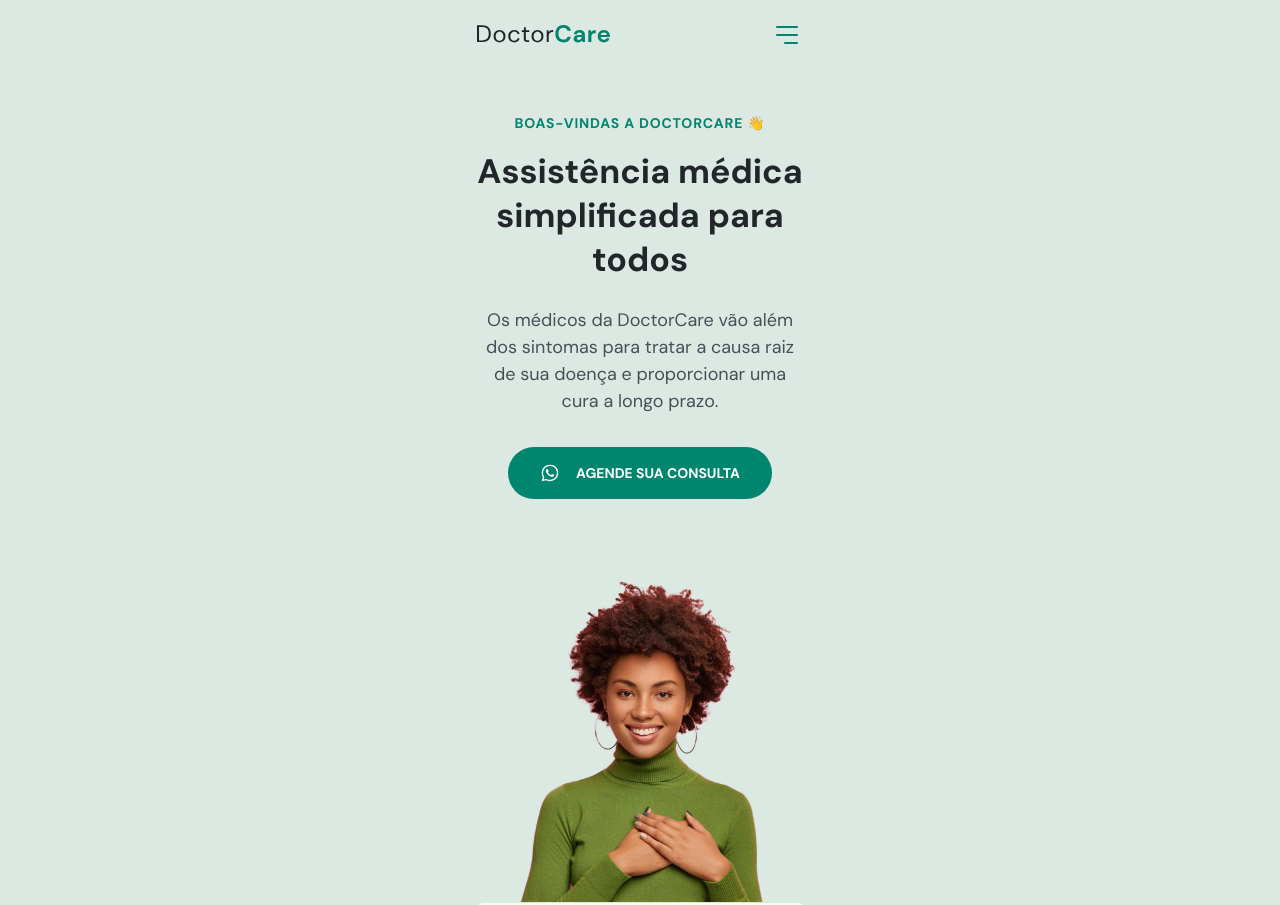
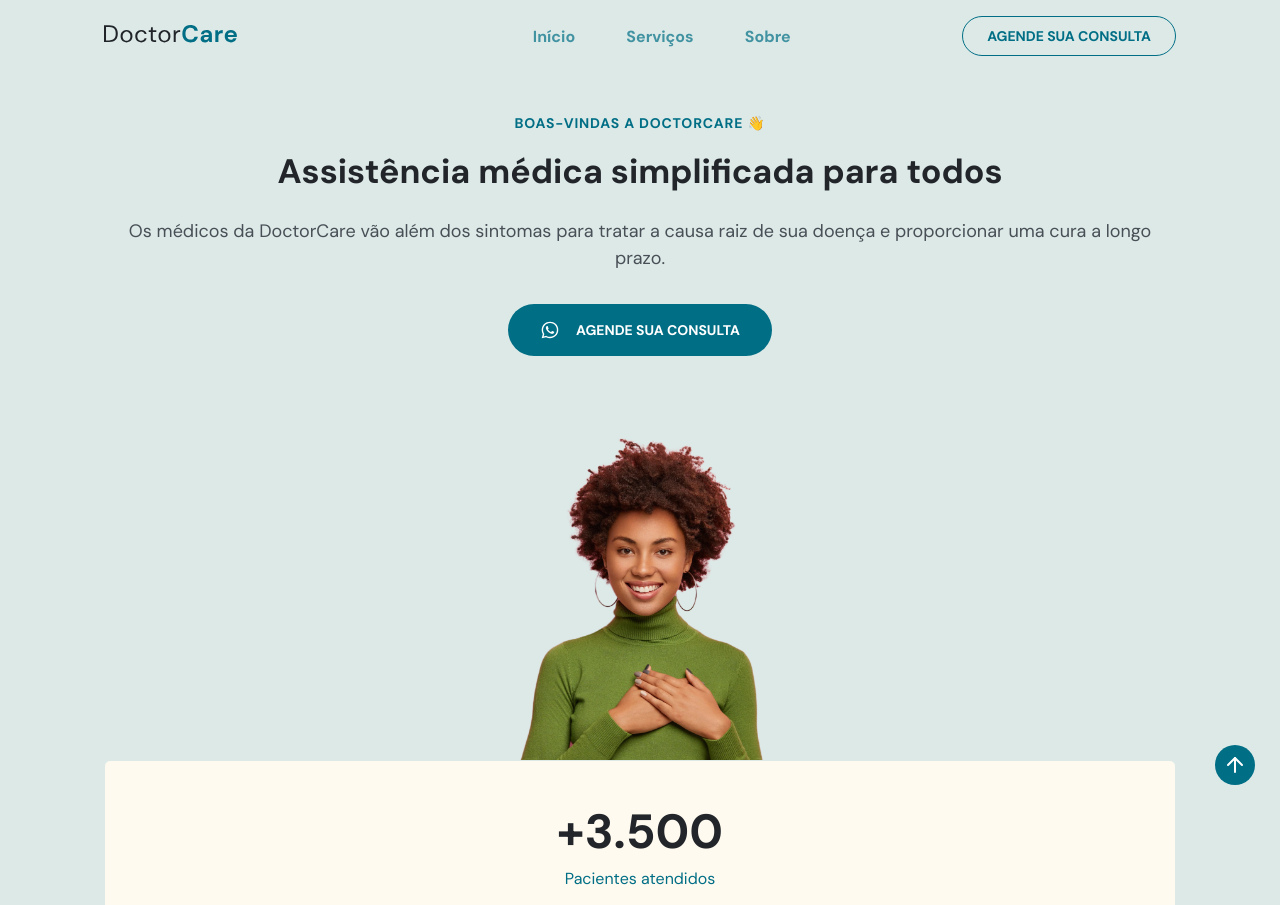
Before and after one commit to Jaque-81/nlw, a plain HTML site: page index.html in a window 1280 px wide. Shown: the top 905 px of the page. Drawn offline with nearby package versions, Linux system fonts and the light colour scheme.

Commit message:
Realizando mudanças no formato do site

```diff
--- a/index.html
+++ b/index.html
@@ -14,7 +14,7 @@
       rel="stylesheet"
     />
   </head>
-  <body onscroll="onScroll()">
+  <body>
     <nav id="navigation">
       <div class="wrapper">
         <a class="logo" href="#home">
@@ -75,7 +75,9 @@
             <li><a onclick="closeMenu()" href="#about">Sobre</a></li>
           </ul>
 
-          <a class="button" href="#">Agende sua consulta</a>
+          <a class="button" onclick="closeMenu()" href="#contact"
+            >Agende sua consulta</a
+          >
 
           <ul class="social-links">
             <li>
@@ -446,10 +448,20 @@
 
         <div class="content">
           <p>
-            Amet minim mollit non deserunt ullamco est sit aliqua dolor do amet sint. Velit officia consequat duis enim. Amet minim mollit non deserunt ullamco est sit aliqua dolor do amet sint. Velit officia consequat duis enim. Amet minim mollit non deserunt ullamco est sit aliqua dolor do amet sint. Velit officia consequat duis enim. Amet minim mollit non deserunt ullamco est sit aliqua dolor do amet sint. Velit officia consequat duis enim. Amet minim mollit non deserunt ullamco est sit aliqua dolor do amet sint.
+            Amet minim mollit non deserunt ullamco est sit aliqua dolor do amet
+            sint. Velit officia consequat duis enim. Amet minim mollit non
+            deserunt ullamco est sit aliqua dolor do amet sint. Velit officia
+            consequat duis enim. Amet minim mollit non deserunt ullamco est sit
+            aliqua dolor do amet sint. Velit officia consequat duis enim. Amet
+            minim mollit non deserunt ullamco est sit aliqua dolor do amet sint.
+            Velit officia consequat duis enim. Amet minim mollit non deserunt
+            ullamco est sit aliqua dolor do amet sint.
           </p>
 
-          <img src="assets/doutor-feliz-segurando-prancheta-com-pacientes.png" alt="Doutor feliz segurando prancheta com pacientes" />
+          <img
+            src="assets/doutor-feliz-segurando-prancheta-com-pacientes.png"
+            alt="Doutor feliz segurando prancheta com pacientes"
+          />
         </div>
       </div>
     </section>
@@ -468,48 +480,81 @@
                 height="24"
                 viewBox="0 0 24 24"
                 fill="none"
-              xmlns="http://www.w3.org/2000/svg">
-              <path d="M21 10C21 17 12 23 12 23C12 23 3 17 3 10C3 7.61305 3.94821 5.32387 5.63604 3.63604C7.32387 1.94821 9.61305 1 12 1C14.3869 1 16.6761 1.94821 18.364 3.63604C20.0518 5.32387 21 7.61305 21 10Z" stroke="#00856F" stroke-width="2" stroke-linecap="round" stroke-linejoin="round"/>
-              <path d="M12 13C13.6569 13 15 11.6569 15 10C15 8.34315 13.6569 7 12 7C10.3431 7 9 8.34315 9 10C9 11.6569 10.3431 13 12 13Z" stroke="#00856F" stroke-width="2" stroke-linecap="round" stroke-linejoin="round"/>
+                xmlns="http://www.w3.org/2000/svg"
+              >
+                <path
+                  d="M21 10C21 17 12 23 12 23C12 23 3 17 3 10C3 7.61305 3.94821 5.32387 5.63604 3.63604C7.32387 1.94821 9.61305 1 12 1C14.3869 1 16.6761 1.94821 18.364 3.63604C20.0518 5.32387 21 7.61305 21 10Z"
+                  stroke="#00856F"
+                  stroke-width="2"
+                  stroke-linecap="round"
+                  stroke-linejoin="round"
+                />
+                <path
+                  d="M12 13C13.6569 13 15 11.6569 15 10C15 8.34315 13.6569 7 12 7C10.3431 7 9 8.34315 9 10C9 11.6569 10.3431 13 12 13Z"
+                  stroke="#00856F"
+                  stroke-width="2"
+                  stroke-linecap="round"
+                  stroke-linejoin="round"
+                />
               </svg>
-              R. Amauri Souza, 346</li>
+
+              R. Amauri Souza, 346
+            </li>
             <li>
               <svg
                 width="24"
                 height="24"
                 viewBox="0 0 24 24"
                 fill="none"
-              xmlns="http://www.w3.org/2000/svg">
-              <path d="M4 4H20C21.1 4 22 4.9 22 6V18C22 19.1 21.1 20 20 20H4C2.9 20 2 19.1 2 18V6C2 4.9 2.9 4 4 4Z" stroke="#00856F" stroke-width="2" stroke-linecap="round" stroke-linejoin="round"/>
-              <path d="M22 6L12 13L2 6" stroke="#00856F" stroke-width="2" stroke-linecap="round" stroke-linejoin="round"/>
+                xmlns="http://www.w3.org/2000/svg"
+              >
+                <path
+                  d="M4 4H20C21.1 4 22 4.9 22 6V18C22 19.1 21.1 20 20 20H4C2.9 20 2 19.1 2 18V6C2 4.9 2.9 4 4 4Z"
+                  stroke="#00856F"
+                  stroke-width="2"
+                  stroke-linecap="round"
+                  stroke-linejoin="round"
+                />
+                <path
+                  d="M22 6L12 13L2 6"
+                  stroke="#00856F"
+                  stroke-width="2"
+                  stroke-linecap="round"
+                  stroke-linejoin="round"
+                />
               </svg>
-              contato@doctorcare.com</li>
+
+              contato@doctorcare.com
+            </li>
           </ul>
 
           <a class="button"
-           href="https://wa.me/5562996989886" target="_blank">
+          href="https://wa.me/5511987654321" target="_blank">
             <svg
               width="24"
               height="24"
               viewBox="0 0 24 24"
               fill="none"
-           xmlns="http://www.w3.org/2000/svg">
-            <path d="M16.6 14.0001C16.4 13.9001 15.1 13.3001 14.9 13.2001C14.7 13.1001 14.5 13.1001 14.3 13.3001C14.1 13.5001 13.7 14.1001 13.5 14.3001C13.4 14.5001 13.2 14.5001 13 14.4001C12.3 14.1001 11.6 13.7001 11 13.2001C10.5 12.7001 10 12.1001 9.6 11.5001C9.5 11.3001 9.6 11.1001 9.7 11.0001C9.8 10.9001 9.9 10.7001 10.1 10.6001C10.2 10.5001 10.3 10.3001 10.3 10.2001C10.4 10.1001 10.4 9.9001 10.3 9.8001C10.2 9.7001 9.7 8.5001 9.5 8.0001C9.4 7.3001 9.2 7.3001 9 7.3001C8.9 7.3001 8.7 7.3001 8.5 7.3001C8.3 7.3001 8 7.5001 7.9 7.6001C7.3 8.2001 7 8.9001 7 9.7001C7.1 10.6001 7.4 11.5001 8 12.3001C9.1 13.9001 10.5 15.2001 12.2 16.0001C12.7 16.2001 13.1 16.4001 13.6 16.5001C14.1 16.7001 14.6 16.7001 15.2 16.6001C15.9 16.5001 16.5 16.0001 16.9 15.4001C17.1 15.0001 17.1 14.6001 17 14.2001C17 14.2001 16.8 14.1001 16.6 14.0001ZM19.1 4.9001C15.2 1.0001 8.9 1.0001 5 4.9001C1.8 8.1001 1.2 13.0001 3.4 16.9001L2 22.0001L7.3 20.6001C8.8 21.4001 10.4 21.8001 12 21.8001C17.5 21.8001 21.9 17.4001 21.9 11.9001C22 9.3001 20.9 6.8001 19.1 4.9001ZM16.4 18.9001C15.1 19.7001 13.6 20.2001 12 20.2001C10.5 20.2001 9.1 19.8001 7.8 19.1001L7.5 18.9001L4.4 19.7001L5.2 16.7001L5 16.4001C2.6 12.4001 3.8 7.4001 7.7 4.9001C11.6 2.4001 16.6 3.7001 19 7.5001C21.4 11.4001 20.3 16.5001 16.4 18.9001Z" fill="white"/>
+              xmlns="http://www.w3.org/2000/svg"
+            >
+              <path
+                d="M16.6 14.0001C16.4 13.9001 15.1 13.3001 14.9 13.2001C14.7 13.1001 14.5 13.1001 14.3 13.3001C14.1 13.5001 13.7 14.1001 13.5 14.3001C13.4 14.5001 13.2 14.5001 13 14.4001C12.3 14.1001 11.6 13.7001 11 13.2001C10.5 12.7001 10 12.1001 9.6 11.5001C9.5 11.3001 9.6 11.1001 9.7 11.0001C9.8 10.9001 9.9 10.7001 10.1 10.6001C10.2 10.5001 10.3 10.3001 10.3 10.2001C10.4 10.1001 10.4 9.9001 10.3 9.8001C10.2 9.7001 9.7 8.5001 9.5 8.0001C9.4 7.3001 9.2 7.3001 9 7.3001C8.9 7.3001 8.7 7.3001 8.5 7.3001C8.3 7.3001 8 7.5001 7.9 7.6001C7.3 8.2001 7 8.9001 7 9.7001C7.1 10.6001 7.4 11.5001 8 12.3001C9.1 13.9001 10.5 15.2001 12.2 16.0001C12.7 16.2001 13.1 16.4001 13.6 16.5001C14.1 16.7001 14.6 16.7001 15.2 16.6001C15.9 16.5001 16.5 16.0001 16.9 15.4001C17.1 15.0001 17.1 14.6001 17 14.2001C17 14.2001 16.8 14.1001 16.6 14.0001ZM19.1 4.9001C15.2 1.0001 8.9 1.0001 5 4.9001C1.8 8.1001 1.2 13.0001 3.4 16.9001L2 22.0001L7.3 20.6001C8.8 21.4001 10.4 21.8001 12 21.8001C17.5 21.8001 21.9 17.4001 21.9 11.9001C22 9.3001 20.9 6.8001 19.1 4.9001ZM16.4 18.9001C15.1 19.7001 13.6 20.2001 12 20.2001C10.5 20.2001 9.1 19.8001 7.8 19.1001L7.5 18.9001L4.4 19.7001L5.2 16.7001L5 16.4001C2.6 12.4001 3.8 7.4001 7.7 4.9001C11.6 2.4001 16.6 3.7001 19 7.5001C21.4 11.4001 20.3 16.5001 16.4 18.9001Z"
+                fill="white"/>
                 </svg>
+
             Agende sua consulta
           </a>
 
-          <img src="assets/homem-negro-com-moletom-bege-mexendo-no-celular.png" alt="Homem negro com moletom bege mexendo no celular e sorrindo">
+          <img
+            src="/assets/homem-negro-com-moletom-bege-mexendo-no-celular.png"
+            alt="Homem negro com moletom bege mexendo no celular e sorrindo"
+          />
         </div>
       </div>
     </section>
 
     <footer>
-
       <div class="wrapper">
-
-
-
         <a class="logo" href="#home">
           <svg
             width="133"
@@ -560,10 +605,12 @@
             />
           </svg>
         </a>
+
         <p>
-        ©2021 Beautysalon.<br>
+          ©2022 DoctorCare. <br />
           Todos os direitos reservados.
         </p>
+
         <ul class="social-links">
           <li>
             <a target="_blank" href="https://instagram.com/maykbrito"
@@ -647,6 +694,32 @@
       </div>
     </footer>
 
+    <a id="backToTopButton" href="#home">
+      <svg
+        width="40"
+        height="40"
+        viewBox="0 0 40 40"
+        fill="none"
+        xmlns="http://www.w3.org/2000/svg"
+      >
+        <circle cx="20" cy="20" r="20" fill="#00856F" />
+        <path
+          d="M20 27V13"
+          stroke="white"
+          stroke-width="2"
+          stroke-linecap="round"
+          stroke-linejoin="round"
+        />
+        <path
+          d="M13 20L20 13L27 20"
+          stroke="white"
+          stroke-width="2"
+          stroke-linecap="round"
+          stroke-linejoin="round"
+        />
+      </svg>
+    </a>
+
     <!-- ScrollReaveal Lib -->
     <script src="https://unpkg.com/scrollreveal"></script>
     <script src="main.js"></script>
--- a/main.js
+++ b/main.js
@@ -1,8 +1,24 @@
+window.addEventListener('scroll', onScroll)
+
+onScroll()
 function onScroll() {
+  showNavOnScroll()
+  showBackToTopButtonOnScroll()
+}
+
+function showNavOnScroll() {
   if (scrollY > 0) {
     navigation.classList.add('scroll')
   } else {
     navigation.classList.remove('scroll')
+  }
+}
+
+function showBackToTopButtonOnScroll() {
+  if (scrollY > 500) {
+    backToTopButton.classList.add('show')
+  } else {
+    backToTopButton.classList.remove('show')
   }
 }
 
@@ -17,7 +33,7 @@ function closeMenu() {
 ScrollReveal({
   origin: 'top',
   distance: '30px',
-  duration: 700,
+  duration: 700
 }).reveal(`
   #home,
   #home img,
--- a/style.css
+++ b/style.css
@@ -6,13 +6,14 @@
 }
 
 :root {
-  --primary-color: hsl(170, 100%, 26%);
+  --hue: 190;
+  --primary-color: hsl(var(--hue), 100%, 26%);
   --headline: hsl(210, 11%, 15%);
   --paragraph: hsl(210, 9%, 31%);
 
   --brand-beige: hsl(39, 100%, 97%);
-  --brand-light: hsl(148, 23%, 89%);
-  --brand-dark: hsl(170, 100%, 14%);
+  --brand-light: hsl(calc(var(--hue) - 22), 23%, 89%);
+  --brand-dark: hsl(var(--hue), 100%, 14%);
 
   --bg-light: hsl(180, 14%, 97%);
 
@@ -44,7 +45,7 @@ body {
 }
 
 .wrapper {
-  width: 37.5rem;
+  width: min(50rem, 100%);
   margin-inline: auto;
   padding-inline: 2.4rem;
 }
@@ -96,7 +97,7 @@ section .content p {
   color: var(--paragraph);
 }
 
-.button { /*pra fazer referência à classe button criada no HTML*/
+.button {
   background: var(--primary-color);
 
   border: none;
@@ -104,7 +105,7 @@ section .content p {
 
   margin-bottom: 6rem;
 
-  padding: 1.6rem 3.2rem; /*sobre o espaço entre o conteúdo do button e a margem*/
+  padding: 1.6rem 3.2rem;/*distância entre o conteúdo e a margem*/
   width: fit-content;
 
   color: white;
@@ -117,13 +118,44 @@ section .content p {
   justify-content: center;
   gap: 1.6rem;
 
-  text-decoration: none; /*tira o subilinhado do link de agedamento*/
+  text-decoration: none;/*retirar o subilinhado*/
 
   transition: background 200ms;
 }
 
-.button:hover{
+.button:hover {
   background-color: var(--brand-dark);
+}
+
+.social-links {
+  display: flex;
+  align-items: center;
+  justify-content: center;
+  gap: 3.2rem;
+}
+
+/* custom colors */
+#services .card circle {
+  fill: var(--brand-light);
+}
+
+#navigation .logo path[fill*='#00856F'],
+#backToTopButton circle {
+  fill: var(--primary-color);/**/
+}
+
+button.open-menu path[stroke*='#00856F'],/*especifica dentro do li path o strck que quer mudar a cor*/
+#contact li path {
+  stroke: var(--primary-color);
+}
+
+body.menu-expanded #navigation .logo path,
+#navigation.scroll .logo path {
+  fill: white;
+}
+
+#navigation.scroll button.open-menu path[stroke*='#00856F'] {
+  stroke: white;
 }
 
 /*=== NAVIGATION =================================*/
@@ -149,20 +181,16 @@ nav.scroll {
   background: var(--primary-color);
 }
 
-nav.scroll .logo path {
-  fill: white;
-}
-
-nav.scroll button path {
-  stroke: white;
-}
-
 nav button {
   background: none;
   border: none;
   cursor: pointer;
 }
 
+nav .menu,
+nav .close-new{
+  position: fixed;
+}
 
 /*=== MENU-EXPANDED =================================*/
 body.menu-expanded {
@@ -191,7 +219,6 @@ body.menu-expanded .close-menu {
 }
 
 body.menu-expanded .menu {
-  position: fixed;
   top: 0;
   left: 0;
   background: var(--primary-color);
@@ -203,7 +230,6 @@ body.menu-expanded .menu {
 
   transition: transform 300ms;
   transform: translateY(0);
-
 }
 
 .menu ul:nth-child(1) {
@@ -241,11 +267,11 @@ body.menu-expanded .menu {
   margin-bottom: 8rem;
 }
 
-.social-links {
-  display: flex;
-  align-items: center;
-  justify-content: center;
-  gap: 3.2rem;
+.menu .button:hover {
+  background-color: var(--primary-color);
+  color: white;
+
+  filter: brightness(1.3);
 }
 
 body.menu-expanded .logo,
@@ -261,8 +287,6 @@ body.menu-expanded .logo path {
 body.menu-expanded button path {
   stroke: white;
 }
-
-
 
 /*=== #HOME =================================*/
 #home {
@@ -282,9 +306,8 @@ body.menu-expanded button path {
   z-index: -1;
 }
 
-#home .button{
+#home .button {
   margin-inline: auto;
-
 }
 
 #home p {
@@ -296,7 +319,6 @@ body.menu-expanded button path {
   margin-bottom: 3.2rem;
 }
 
-
 #home img {
   width: 26.4rem;
   display: block;
@@ -305,7 +327,7 @@ body.menu-expanded button path {
 }
 
 #home .stats {
-  width: 32.7rem;
+  width: 100%;
   padding-block: 4rem;
   margin-inline: auto;
 
@@ -375,33 +397,30 @@ body.menu-expanded button path {
 }
 
 /*=== CONTACT =================================*/
-
-#contact{
+#contact {
   text-align: left;
 }
 
-#contact header{
+#contact header {
   margin-bottom: 3.2rem;
 }
 
-#contact ul{
+#contact ul {
   display: flex;
   flex-direction: column;
   gap: 1.6rem;
 
   margin-bottom: 3.2rem;
-
 }
 
-contact ul li{
+#contact ul li {
   display: flex;
   align-items: center;
   gap: 0.8rem;
-
 }
 
-/*===========FOOTER========================*/
-footer{
+/*=== FOOTER =================================*/
+footer {
   background-color: var(--primary-color);
   padding-block: 6rem;
 
@@ -410,17 +429,125 @@ footer{
   color: white;
 }
 
-footer .logo{
+footer .logo {
+  display: inline-block;
   margin-bottom: 2.4rem;
-  display: inline-block;
 }
 
-footer .logo svg{
+footer .logo svg {
   width: 23.6rem;
   height: 3.1rem;
 }
 
-footer .logo path{
+footer .logo path {
   fill: white;
+}
+
+footer p {
+  color: var(--brand-beige);
+  line-height: 2;
+
+  margin-bottom: 3.2rem;
+}
+
+footer .social-links {
+  justify-content: flex-start;
+}
+
+/* =============BACK TO TOP============== */
+#backToTopButton {
+  position: fixed;
+  bottom: 1rem;
+  right: 2.5rem;
+
+  /*opacity: 0;
+  visibility: hidden;
+
+  transform: translateY(100%);
+  transition: 200ms;*/
+}
+#backToTopButton.show {
+  opacity: 1;
+  visibility: visible;
+  transform: translateY(0);
+}
+
+/*======== RESPONSIVO ================*/
+@media (min-width: 1024px) {
+
+/*======== GERAL  ================*/
+.wrapper{
+  width: min(112rem, 100%);/*mpinimo entre 1120 e 100%*/
+}
+
+/*======== NAVIGATION ================*/
+
+/* reset */
+nav#navigation .wrapper * {/*essa parte quer dizer que todos os elemente (*) dentro do wrapper, dentro do navigation serão resetados */
+  margin: 0;
+  padding: 0;
+  visibility: initial;
+  display:  initial;
+  opacity: initial;
+  flex-direction: initial;
+  position: initial;
+  font-size: initial;
+  transform: initial;
+  color: initial;
+  background-color: initial;
 
 }
+
+nav#navigation .close-menu,
+nav#navigation .open-menu,
+nav#navigation .social-links {
+  display: none;
+}
+
+nav#navigation .menu{
+  display: flex;
+  align-items: center;
+  justify-content: space-between;
+  width: 60%;
+}
+
+nav#navigation .menu ul:nth-child(1){/*referência ao primeiro filho no menu 'inicio'*/
+  display: flex;
+  gap: 3.2em;
+}
+
+nav#navigation .menu ul li a{
+  color: var(--primary-color);
+  opacity: 0.7;
+
+}
+
+nav#navigation .menu a.button{
+
+  display: flex;
+justify-content: center;
+align-items: center;
+padding: 1rem 2.4rem;
+
+border: 1px solid var(--primary-color);
+border-radius: 40px;
+color: var(--primary-color);
+
+font-weight: 700;
+font-size: 1.4rem;
+line-height: 1.8rem;
+text-transform: uppercase;
+}
+
+nav#navigation.scroll .menu ul li a {
+  color: var(--brand-light);
+  opacity: 0.6;
+
+}
+
+nav#navigation.scroll .menu a.button{
+  border-color: white;
+  color: white;
+}
+
+}
```
Also changed, not shown: assets/mulher-negra-com-moleton-verde-com-as-duas-maos-no-peito.png (added). Lines whose indentation alone changed are shown as unchanged.
